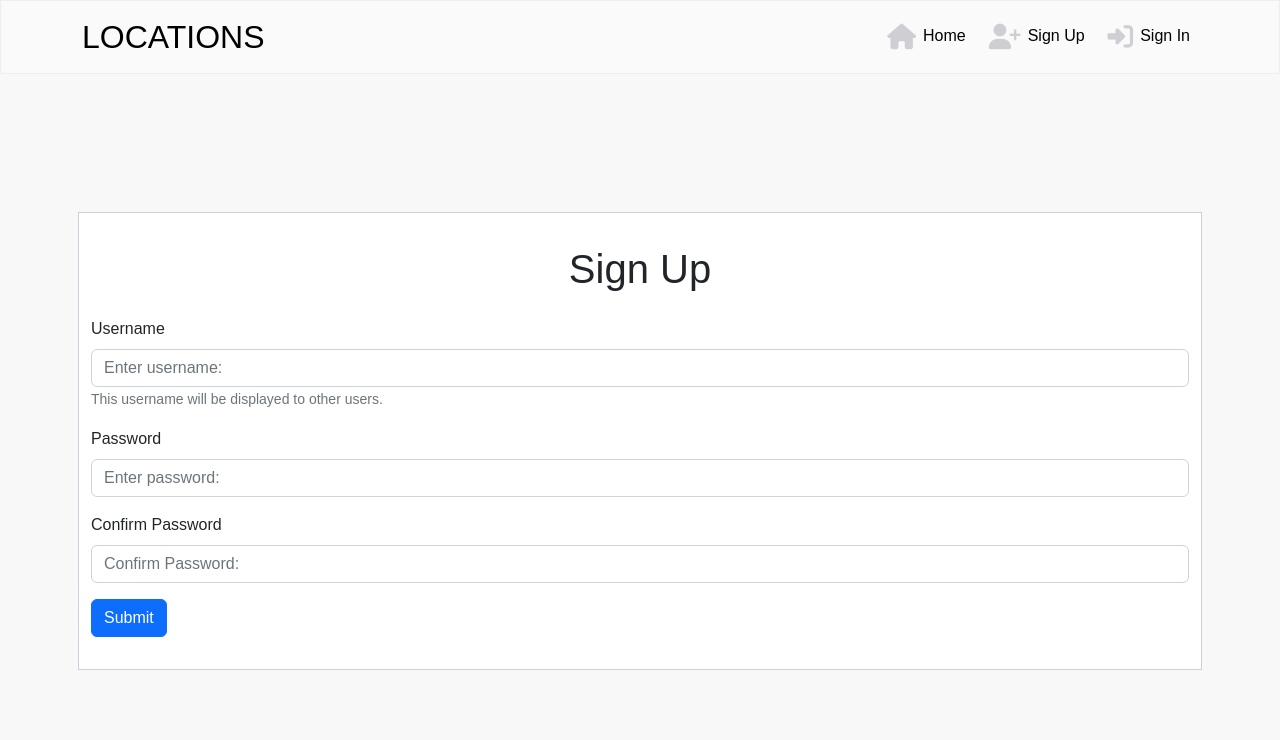
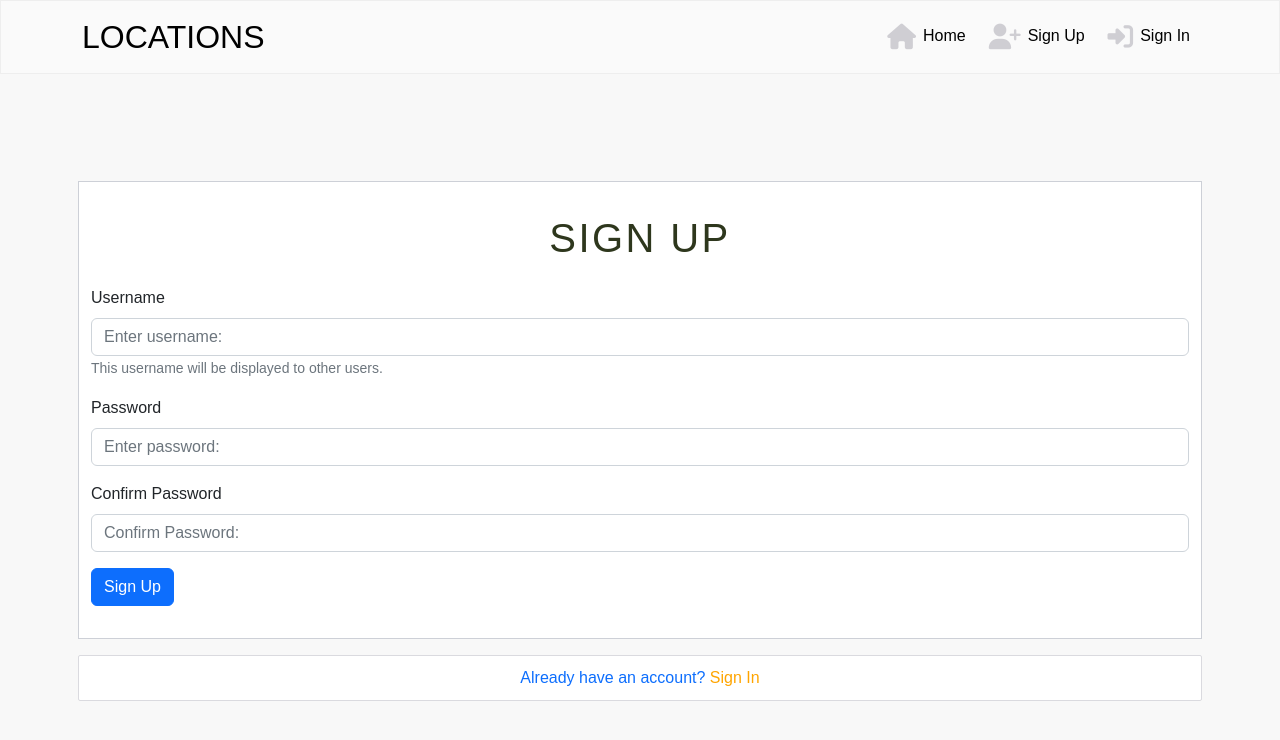
Before and after one commit to Hemenhk/locations, a React (Create React App) app: page /signup in a window 1280 px wide. Shown: the top 740 px of the page. Built offline with nearby package versions, Linux system fonts and the light colour scheme.

Commit message:
Add custom css to form

```diff
--- a/src/pages/auth/SignUpForm.js
+++ b/src/pages/auth/SignUpForm.js
@@ -1,6 +1,8 @@
 import React from "react";
 import { Form, Button, Row, Col, Container } from "react-bootstrap";
+import { Link } from "react-router-dom";
 import styles from "../../styles/SignUpForm.module.css";
+import appStyles from "../../App.module.css"
 
 const SignUpForm = () => {
   return (
@@ -37,10 +39,15 @@ const SignUpForm = () => {
                 placeholder="Confirm Password:"
               />
             </Form.Group>
-            <Button variant="primary" type="submit">
-              Submit
+            <Button type="submit">
+              Sign Up
             </Button>
           </Form>
+        </Container>
+        <Container className={`mt-3 ${appStyles.Content}`}>
+            <Link className={styles.Link} to="/signin">
+                Already have an account? <span>Sign In</span>
+            </Link>
         </Container>
       </Col>
     </Row>
--- a/src/styles/SignUpForm.module.css
+++ b/src/styles/SignUpForm.module.css
@@ -1,6 +1,13 @@
 h1 {
     text-align: center;
+    text-transform: uppercase;
+    font-size: 1rem;
+    font-weight: bold;
+    line-height: 1rem;
     padding-bottom: 1rem;
+    letter-spacing: 0.15rem;
+
+    color: rgb(46, 55, 29);
 }
 
 .Row {
@@ -22,3 +29,14 @@ h1 {
     border: 1px solid #cdd0d7;
     padding: 2rem 1.5rem;
 }
+
+.Link {
+    text-decoration: none;
+    text-align: center;
+    display: block;
+    margin: auto;
+}
+
+.Link span {
+    color: orange
+}
```
Also changed, not shown: 1 other file (tests, documents, lock files or other folders).
